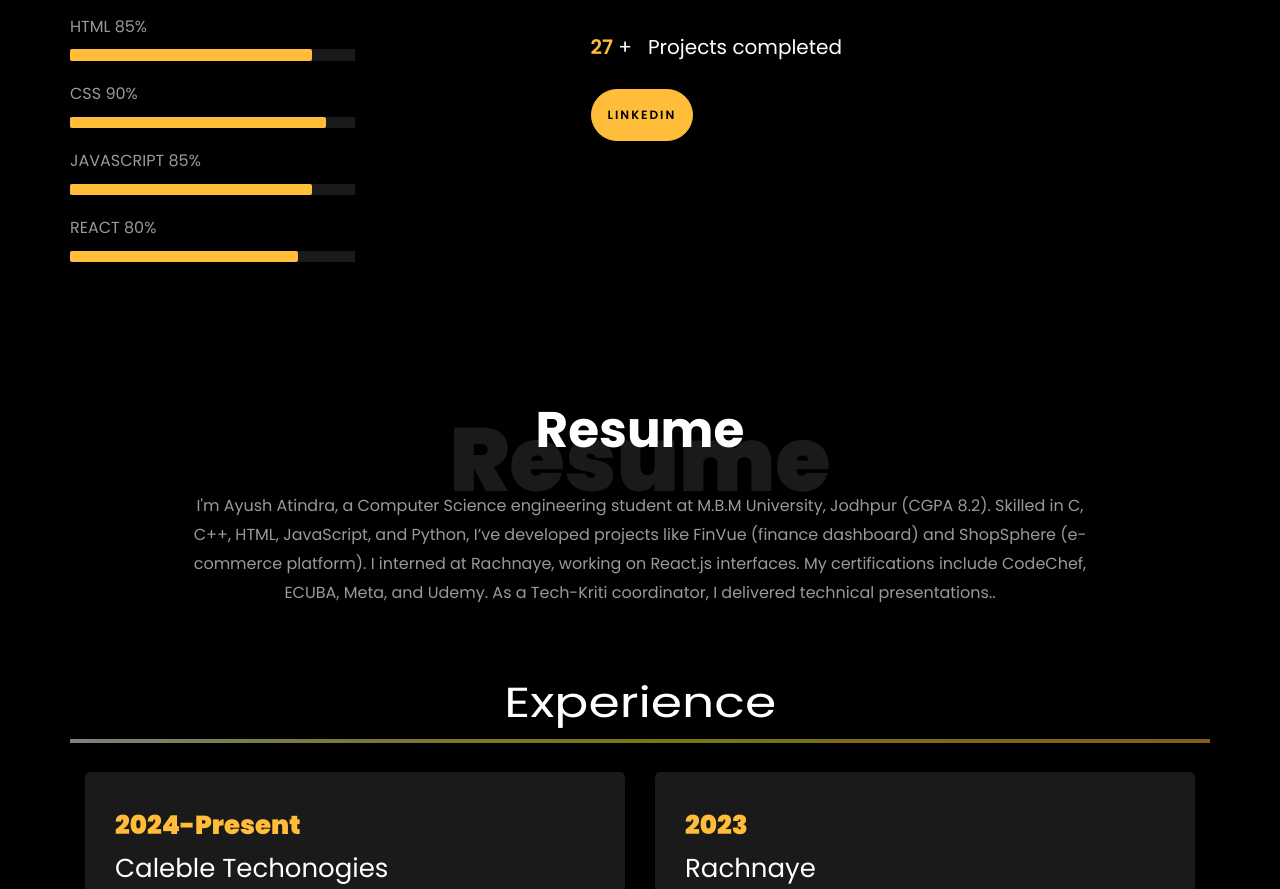
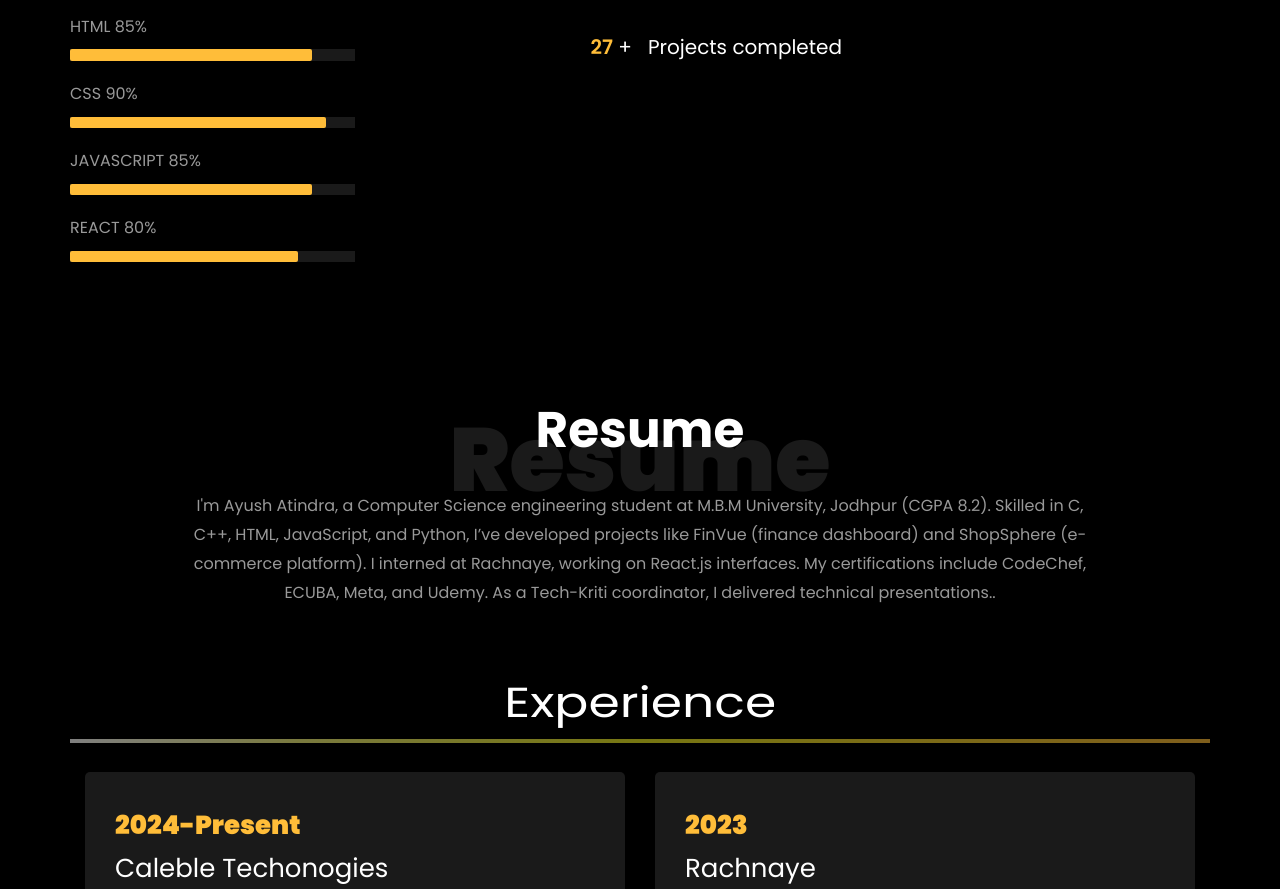
Before and after one commit to ayushatindra/ayushatindra1.github.io, a plain HTML site: page index.html in a window 1280 px wide. Shown: the part 1371-2260 px from the top of the page. Drawn offline with Linux system fonts and the light colour scheme; files whose address does not match are found by name.

Commit message:
Update index.html

```diff
--- a/index.html
+++ b/index.html
@@ -295,7 +295,7 @@
 									<span class="number" data-number="30">0</span> <span>+</span>
 									<span>&nbsp; Projects completed</span>
 								</p>
-								<p><a href="www.linkedin.com/in/ayush-atindra-24aa90225" class="btn btn-primary py-3 px-3">LinkedIn</a></p>
+<!-- 								<p><a href="www.linkedin.com/in/ayush-atindra-24aa90225" class="btn btn-primary py-3 px-3">LinkedIn</a></p> -->
 							</div>
 						</div>
 					</div>
```
